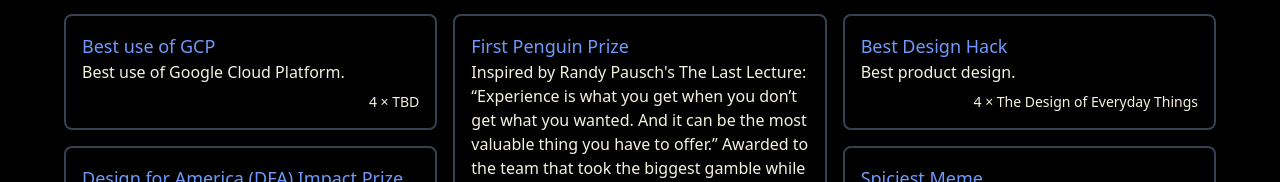
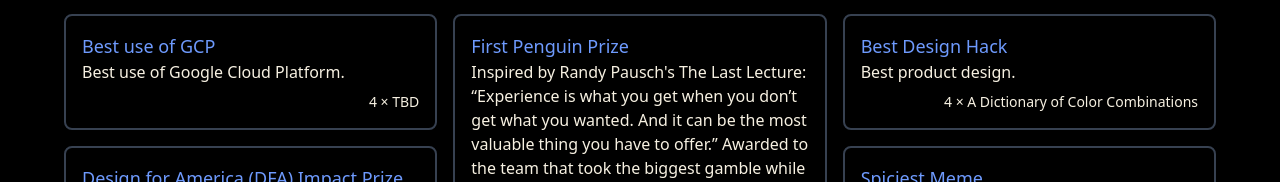
Before and after one commit to ScottyLabs/tartanhacks, a Next.js app: page / in a window 1280 px wide. Shown: the part 4088-4270 px from the top of the page. Built offline with nearby package versions, Linux system fonts and the light colour scheme; no server answers.

Commit message:
Change design prize

```diff
--- a/src/components/Prizes.tsx
+++ b/src/components/Prizes.tsx
@@ -77,7 +77,7 @@ Awarded to the team that took the biggest gamble while not meeting its goals…
             <Prize
               name="Best Design Hack"
               description="Best product design."
-              prize="4 × The Design of Everyday Things"
+              prize="4 × A Dictionary of Color Combinations"
             />
             <Prize
               name="Design for America (DFA) Impact Prize"
```
